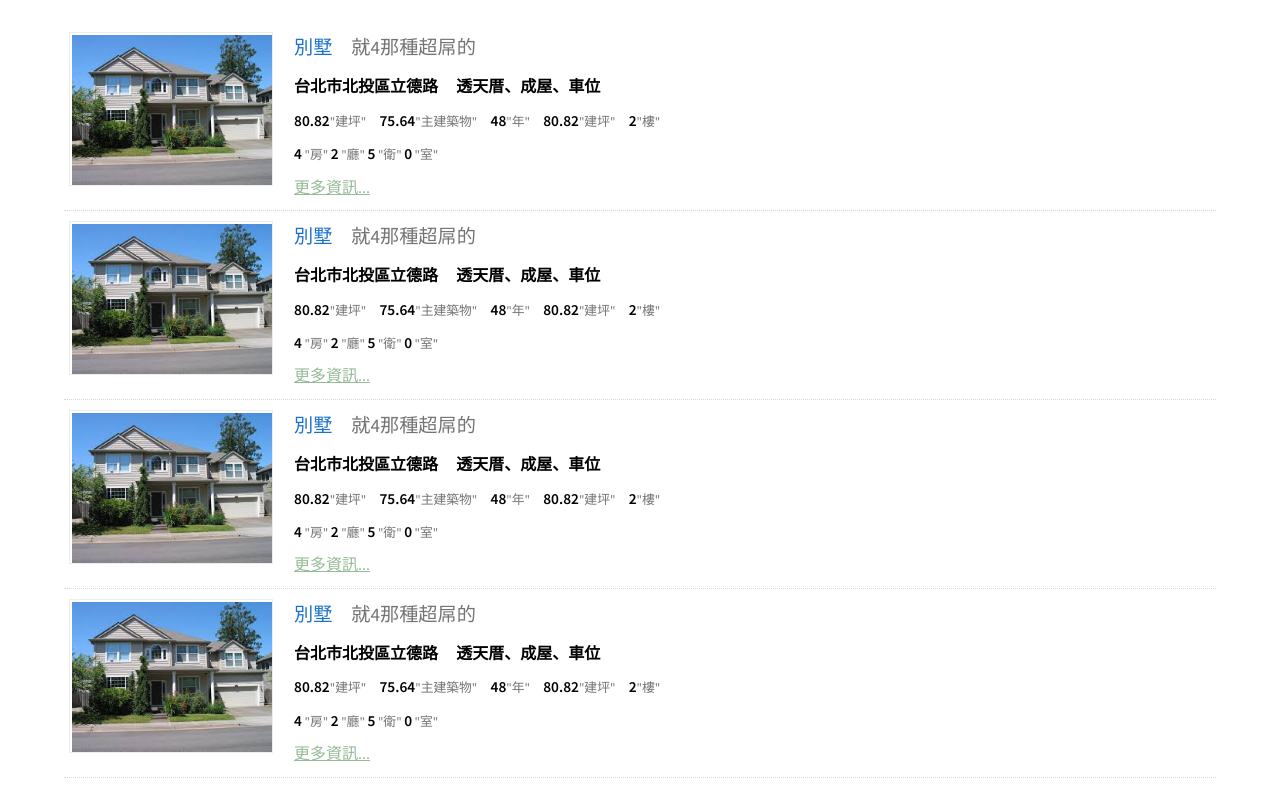
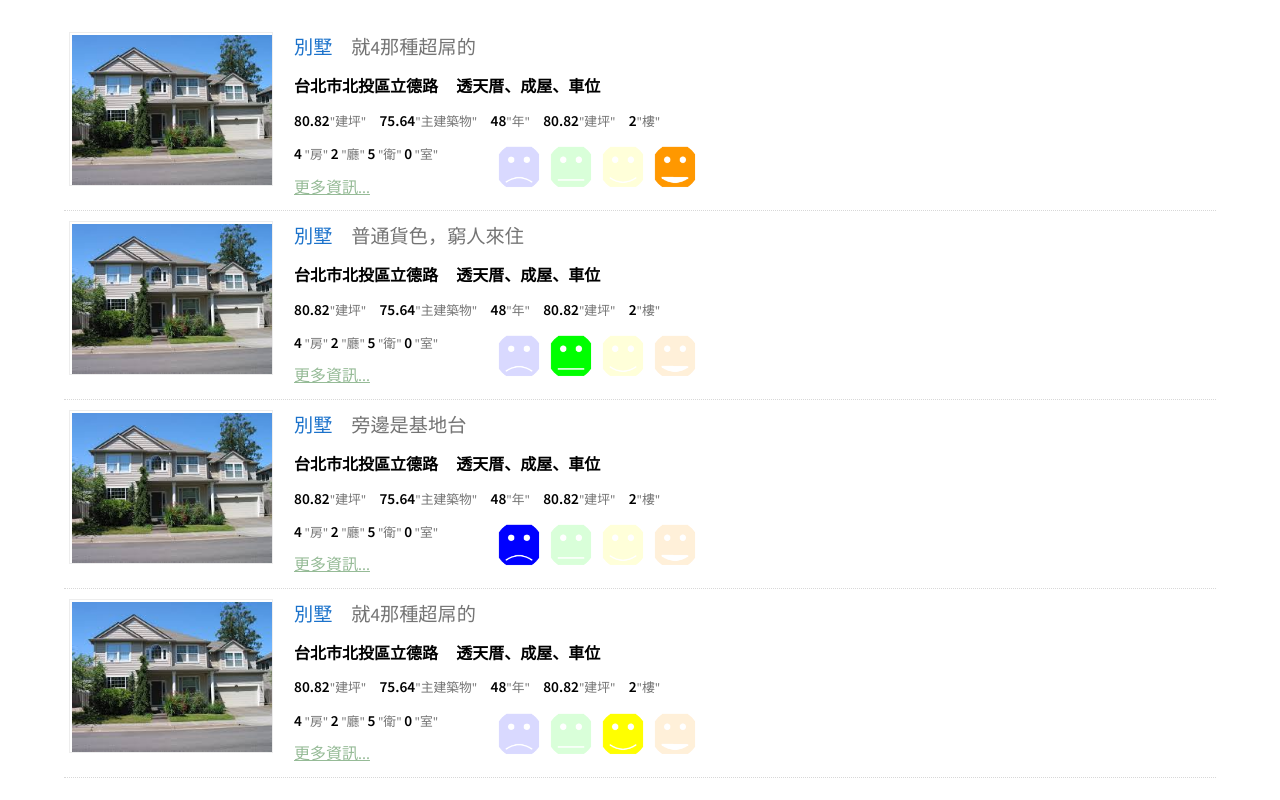
Before and after one commit to apple11361/fintech_Ucan, a plain HTML site: page Front_end/buy.html in a window 1280 px wide. Shown: the part 390-1190 px from the top of the page. Drawn offline with Linux system fonts and the light colour scheme.

Commit message:
VR_button

```diff
--- a/Front_end/assets/css/buy.css
+++ b/Front_end/assets/css/buy.css
@@ -2679,8 +2679,20 @@
 				}
 
 				#result_list .result_item .item_box .item_detailbox .detail_right{
-
-				}
+					position: absolute;
+					top: 110px;
+					left: 200px;
+				}
+
+					#result_list .result_item .item_box .item_detailbox .detail_right .score_box{
+						height: 52px;
+						width: 52px;
+					}
+
+						#result_list .result_item .item_box .item_detailbox .detail_right .score_box img{
+							height: 50px;
+							width: 50px;
+						}
 
 				#result_list .result_item .item_box .item_detailbox .detail_line1{
 					margin-bottom: 7px;
--- a/Front_end/assets/css/house.css
+++ b/Front_end/assets/css/house.css
@@ -2600,20 +2600,22 @@
 		#result_list .img_table{
 			position: absolute;
 			top: 20px;
-			left: 50px;
+			left: 150px;
 		}
 
 		#result_list .item_box_left {
 			position: absolute;
 			top: 150px;
-			left: 300px;
+			left: 400px;
 		}
 
 		#result_list .item_box_right {
 			max-width: 660px;
 			margin-left: 230px;
 			margin-right: 85px;
-			position: relative;
+			position: absolute;
+			top: 250px;
+			left: 800px;
 		}
 
 			#result_list .item_box .item_imagebox {
@@ -2794,3 +2796,59 @@
 		left: 390px;
 		cursor: pointer;
 	}
+
+/**    VR button **/
+	.VR_button {
+		cursor:pointer;
+		position: relative;
+		font-size: 5;
+		width: 100px;
+		height: 100px;
+		text-align: center;
+		margin-right: 50px;
+		border-radius: 50%;
+		border:none;
+		background: -webkit-linear-gradient(top,#fff,#d5dbe1);
+		background: -moz-linear-gradient(top,#fff,#d5dbe1);
+		background: -ms-linear-gradient(top,#fff,#d5dbe1);
+		background: -o-linear-gradient(top,#fff,#d5dbe1);
+		linear-gradient(top,#fff,#d5dbe1);
+		-webkit-transition: all .13s ease-out;
+		   -moz-transition: all .13s ease-out;
+			 -o-transition: all .13s ease-out;
+				transition: all .13s ease-out;
+	}
+
+	.VR_button:after {
+		display: inline-block;
+		font-family: 'icomoon';
+		font-size: 24px;
+		color: #bdc0c1;
+		content: attr(data-icon);
+		speak: none;
+		font-weight: normal;
+		-webkit-font-smoothing: antialiased;
+		width: 64px;
+		line-height: 64px;
+		margin: 10px;
+		border-radius: 32px;
+		background: -webkit-linear-gradient(top left,#fcfcfc 50%,#dfe4e8);
+	}
+
+	.VR_button:hover:after {
+		color: #19a6e4;
+		box-shadow: 0 1px 3px #d7d8d9 inset;
+		background: -webkit-radial-gradient(#dbeef8 ,#f2f4f6 50%);
+	}
+
+	.VR_button:active {
+		top: 3px;
+		box-shadow: 0 1px 3px #d7d8d9 inset;
+	}
+
+	.VR_button:first-child:after {
+    content: "123";
+	}
+	.VR_button:last-child:after {
+		content: "VR";
+	}
--- a/Front_end/buy.html
+++ b/Front_end/buy.html
@@ -159,7 +159,128 @@
 									</div>
 									<div class="detail_right">
 										<table>
-
+											<tbody>
+												<tr>
+													<td><div class="score_box"><img src="images/20.png" style="opacity:0.15;"></div></td>
+													<td><div class="score_box"><img src="images/40.png" style="opacity:0.15;"></div></td>
+													<td><div class="score_box"><img src="images/60.png" style="opacity:0.15;"></div></td>
+													<td><div class="score_box"><img src="images/80.png"></div></td>
+												</tr>
+											</tbody>
+										</table>
+									</div>
+								</div>
+							</div>
+						</a>
+					</div>
+					<div id="result_0" class="result_item">
+						<a href="/house/0.html">
+							<div class="item_box_left item_box">
+								<div class="item_imagebox">
+									<div class="item_img">
+										<img src="images/0.jpg">
+									</div>
+								</div>
+							</div>
+							<div class="item_box_right item_box">
+								<div class="item_titlebox">
+									<span class="item_title">別墅</span>
+									<span class="item_subtitle">普通貨色，窮人來住</span>
+								</div>
+								<div class="item_detailbox">
+									<div class="detail_left">
+										<div class="detail_line1">
+											<span>台北市北投區立德路</span>
+											<span>透天厝、成屋、車位</span>
+										</div>
+										<div class="detail_line2">
+											<span><span class="num">80.82</span>"建坪"</span>
+											<span><span class="num">75.64</span>"主建築物"</span>
+											<span><span class="num">48</span>"年"</span>
+											<span><span class="num">80.82</span>"建坪"</span>
+											<span><span class="num">2</span>"樓"</span>
+										</div>
+										<div class="detail_line2">
+											<span>
+												<span class="num">4</span>
+												"房"
+												<span class="num">2</span>
+												"廳"
+												<span class="num">5</span>
+												"衛"
+												<span class="num">0</span>
+												"室"
+											</span>
+										</div>
+										<div class="detail_more">更多資訊...</div>
+									</div>
+									<div class="detail_right">
+										<table>
+											<tbody>
+												<tr>
+													<td><div class="score_box"><img src="images/20.png" style="opacity:0.15;"></div></td>
+													<td><div class="score_box"><img src="images/40.png"></div></td>
+													<td><div class="score_box"><img src="images/60.png" style="opacity:0.15;"></div></td>
+													<td><div class="score_box"><img src="images/80.png" style="opacity:0.15;"></div></td>
+												</tr>
+											</tbody>
+										</table>
+									</div>
+								</div>
+							</div>
+						</a>
+					</div>
+					<div id="result_0" class="result_item">
+						<a href="/house/0.html">
+							<div class="item_box_left item_box">
+								<div class="item_imagebox">
+									<div class="item_img">
+										<img src="images/0.jpg">
+									</div>
+								</div>
+							</div>
+							<div class="item_box_right item_box">
+								<div class="item_titlebox">
+									<span class="item_title">別墅</span>
+									<span class="item_subtitle">旁邊是基地台</span>
+								</div>
+								<div class="item_detailbox">
+									<div class="detail_left">
+										<div class="detail_line1">
+											<span>台北市北投區立德路</span>
+											<span>透天厝、成屋、車位</span>
+										</div>
+										<div class="detail_line2">
+											<span><span class="num">80.82</span>"建坪"</span>
+											<span><span class="num">75.64</span>"主建築物"</span>
+											<span><span class="num">48</span>"年"</span>
+											<span><span class="num">80.82</span>"建坪"</span>
+											<span><span class="num">2</span>"樓"</span>
+										</div>
+										<div class="detail_line2">
+											<span>
+												<span class="num">4</span>
+												"房"
+												<span class="num">2</span>
+												"廳"
+												<span class="num">5</span>
+												"衛"
+												<span class="num">0</span>
+												"室"
+											</span>
+										</div>
+										<div class="detail_more">更多資訊...</div>
+									</div>
+									<div class="detail_right">
+										<table>
+											<tbody>
+												<tr>
+													<td><div class="score_box"><img src="images/20.png"></div></td>
+													<td><div class="score_box"><img src="images/40.png" style="opacity:0.15;"></div></td>
+													<td><div class="score_box"><img src="images/60.png" style="opacity:0.15;"></div></td>
+													<td><div class="score_box"><img src="images/80.png" style="opacity:0.15;"></div></td>
+												</tr>
+											</tbody>
 										</table>
 									</div>
 								</div>
@@ -208,100 +329,16 @@
 										<div class="detail_more">更多資訊...</div>
 									</div>
 									<div class="detail_right">
-									</div>
-								</div>
-							</div>
-						</a>
-					</div>
-					<div id="result_0" class="result_item">
-						<a href="/house/0.html">
-							<div class="item_box_left item_box">
-								<div class="item_imagebox">
-									<div class="item_img">
-										<img src="images/0.jpg">
-									</div>
-								</div>
-							</div>
-							<div class="item_box_right item_box">
-								<div class="item_titlebox">
-									<span class="item_title">別墅</span>
-									<span class="item_subtitle">就4那種超屌的</span>
-								</div>
-								<div class="item_detailbox">
-									<div class="detail_left">
-										<div class="detail_line1">
-											<span>台北市北投區立德路</span>
-											<span>透天厝、成屋、車位</span>
-										</div>
-										<div class="detail_line2">
-											<span><span class="num">80.82</span>"建坪"</span>
-											<span><span class="num">75.64</span>"主建築物"</span>
-											<span><span class="num">48</span>"年"</span>
-											<span><span class="num">80.82</span>"建坪"</span>
-											<span><span class="num">2</span>"樓"</span>
-										</div>
-										<div class="detail_line2">
-											<span>
-												<span class="num">4</span>
-												"房"
-												<span class="num">2</span>
-												"廳"
-												<span class="num">5</span>
-												"衛"
-												<span class="num">0</span>
-												"室"
-											</span>
-										</div>
-										<div class="detail_more">更多資訊...</div>
-									</div>
-									<div class="detail_right">
-									</div>
-								</div>
-							</div>
-						</a>
-					</div>
-					<div id="result_0" class="result_item">
-						<a href="/house/0.html">
-							<div class="item_box_left item_box">
-								<div class="item_imagebox">
-									<div class="item_img">
-										<img src="images/0.jpg">
-									</div>
-								</div>
-							</div>
-							<div class="item_box_right item_box">
-								<div class="item_titlebox">
-									<span class="item_title">別墅</span>
-									<span class="item_subtitle">就4那種超屌的</span>
-								</div>
-								<div class="item_detailbox">
-									<div class="detail_left">
-										<div class="detail_line1">
-											<span>台北市北投區立德路</span>
-											<span>透天厝、成屋、車位</span>
-										</div>
-										<div class="detail_line2">
-											<span><span class="num">80.82</span>"建坪"</span>
-											<span><span class="num">75.64</span>"主建築物"</span>
-											<span><span class="num">48</span>"年"</span>
-											<span><span class="num">80.82</span>"建坪"</span>
-											<span><span class="num">2</span>"樓"</span>
-										</div>
-										<div class="detail_line2">
-											<span>
-												<span class="num">4</span>
-												"房"
-												<span class="num">2</span>
-												"廳"
-												<span class="num">5</span>
-												"衛"
-												<span class="num">0</span>
-												"室"
-											</span>
-										</div>
-										<div class="detail_more">更多資訊...</div>
-									</div>
-									<div class="detail_right">
+										<table>
+											<tbody>
+												<tr>
+													<td><div class="score_box"><img src="images/20.png" style="opacity:0.15;"></div></td>
+													<td><div class="score_box"><img src="images/40.png" style="opacity:0.15;"></div></td>
+													<td><div class="score_box"><img src="images/60.png"></div></td>
+													<td><div class="score_box"><img src="images/80.png" style="opacity:0.15;"></div></td>
+												</tr>
+											</tbody>
+										</table>
 									</div>
 								</div>
 							</div>
```
Also changed, not shown: Front_end/house/0.html (+3 -0 lines).
